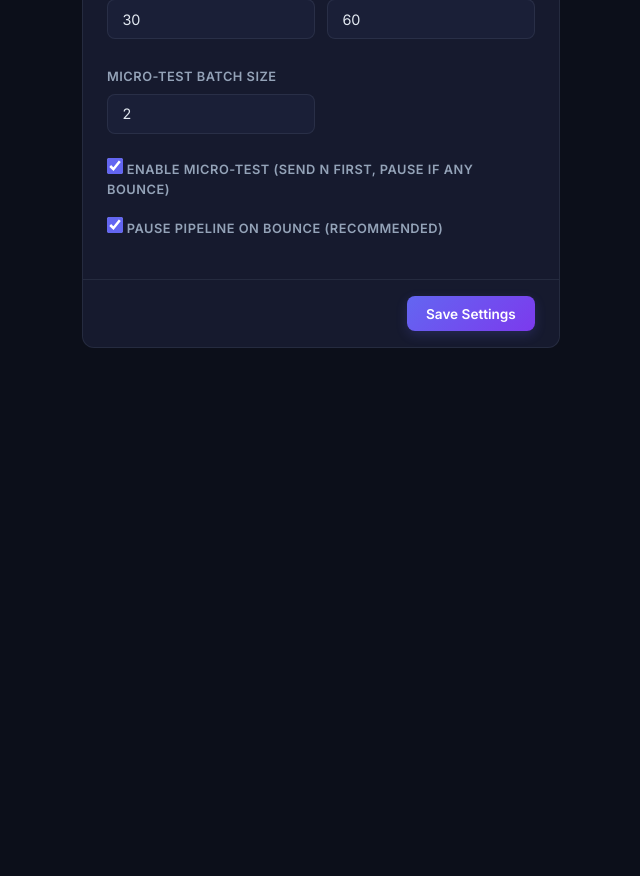
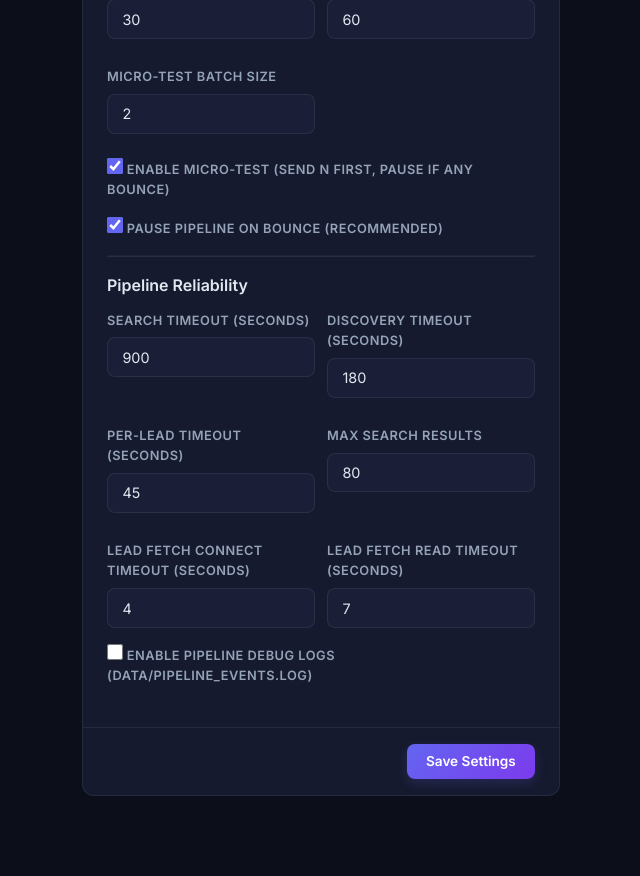
Before and after one commit to rayen112211/ClientEngine, a Flask app: page /settings in a window 1280 px wide. Shown: the part 1155-2031 px from the top of the page, without its empty margins (178-818 px from the left). Before the commit the page ends 1503 px from the top, so only its background shows below. Run offline with Flask 3, Linux system fonts and the light colour scheme; data comes from the database, SQL or seed files in the repository.

Commit message:
Expose and validate pipeline reliability settings

```diff
--- a/app.py
+++ b/app.py
@@ -1428,6 +1428,11 @@ def settings_page():
 
 @app.route("/settings/update", methods=["POST"])
 def update_settings_route():
+    send_delay_min = _setting_int(request.form, "send_delay_min", 30, minimum=5, maximum=600)
+    send_delay_max = _setting_int(request.form, "send_delay_max", 60, minimum=5, maximum=900)
+    if send_delay_max < send_delay_min:
+        send_delay_max = send_delay_min
+
     data = {
         "smtp_host": request.form.get("smtp_host", "mail.spacemail.com"),
         "smtp_port": request.form.get("smtp_port", "465"),
@@ -1439,11 +1444,18 @@ def update_settings_route():
         "reply_to": request.form.get("reply_to", ""),
         "portfolio_link": request.form.get("portfolio_link", ""),
         "google_places_api_key": request.form.get("google_places_api_key", ""),
-        "send_delay_min": request.form.get("send_delay_min", "30"),
-        "send_delay_max": request.form.get("send_delay_max", "60"),
-        "micro_test_size": request.form.get("micro_test_size", "2"),
+        "send_delay_min": str(send_delay_min),
+        "send_delay_max": str(send_delay_max),
+        "micro_test_size": str(_setting_int(request.form, "micro_test_size", 2, minimum=1, maximum=10)),
         "micro_test_enabled": "true" if request.form.get("micro_test_enabled") == "on" else "false",
         "pause_on_bounce": "true" if request.form.get("pause_on_bounce") == "on" else "false",
+        "search_timeout_seconds": str(_setting_int(request.form, "search_timeout_seconds", SEARCH_TIMEOUT_SECONDS, minimum=120, maximum=7200)),
+        "discovery_timeout_seconds": str(_setting_int(request.form, "discovery_timeout_seconds", DISCOVERY_TIMEOUT_SECONDS, minimum=30, maximum=1800)),
+        "lead_timeout_seconds": str(_setting_int(request.form, "lead_timeout_seconds", LEAD_TIMEOUT_SECONDS, minimum=5, maximum=300)),
+        "lead_fetch_connect_timeout_seconds": str(_setting_float(request.form, "lead_fetch_connect_timeout_seconds", LEAD_FETCH_CONNECT_TIMEOUT_SECONDS, minimum=1.0, maximum=30.0)),
+        "lead_fetch_read_timeout_seconds": str(_setting_float(request.form, "lead_fetch_read_timeout_seconds", LEAD_FETCH_READ_TIMEOUT_SECONDS, minimum=1.0, maximum=45.0)),
+        "search_max_results": str(_setting_int(request.form, "search_max_results", SEARCH_MAX_RESULTS, minimum=5, maximum=200)),
+        "search_debug": "true" if request.form.get("search_debug") == "on" else "false",
     }
     update_settings(data)
     flash("Settings saved âœ“", "success")
--- a/templates/settings.html
+++ b/templates/settings.html
@@ -99,6 +99,47 @@
                         Pause pipeline on bounce (recommended)
                     </label>
                 </div>
+
+                <hr style="border-color: rgba(148,163,184,0.15); margin: 1rem 0">
+                <p style="font-weight:600; margin-bottom:.75rem;">Pipeline Reliability</p>
+                <div style="display:grid; grid-template-columns:1fr 1fr; gap:.75rem;">
+                    <div class="form-group">
+                        <label>Search Timeout (seconds)</label>
+                        <input type="number" name="search_timeout_seconds"
+                            value="{{ settings.get('search_timeout_seconds', '900') }}" min="120" max="7200">
+                    </div>
+                    <div class="form-group">
+                        <label>Discovery Timeout (seconds)</label>
+                        <input type="number" name="discovery_timeout_seconds"
+                            value="{{ settings.get('discovery_timeout_seconds', '180') }}" min="30" max="1800">
+                    </div>
+                    <div class="form-group">
+                        <label>Per-Lead Timeout (seconds)</label>
+                        <input type="number" name="lead_timeout_seconds"
+                            value="{{ settings.get('lead_timeout_seconds', '45') }}" min="5" max="300">
+                    </div>
+                    <div class="form-group">
+                        <label>Max Search Results</label>
+                        <input type="number" name="search_max_results"
+                            value="{{ settings.get('search_max_results', '80') }}" min="5" max="200">
+                    </div>
+                    <div class="form-group">
+                        <label>Lead Fetch Connect Timeout (seconds)</label>
+                        <input type="number" step="0.5" name="lead_fetch_connect_timeout_seconds"
+                            value="{{ settings.get('lead_fetch_connect_timeout_seconds', '4') }}" min="1" max="30">
+                    </div>
+                    <div class="form-group">
+                        <label>Lead Fetch Read Timeout (seconds)</label>
+                        <input type="number" step="0.5" name="lead_fetch_read_timeout_seconds"
+                            value="{{ settings.get('lead_fetch_read_timeout_seconds', '7') }}" min="1" max="45">
+                    </div>
+                </div>
+                <div class="form-group">
+                    <label class="checkbox-label">
+                        <input type="checkbox" name="search_debug" {{ 'checked' if settings.get('search_debug','false')=='true' }}>
+                        Enable pipeline debug logs (data/pipeline_events.log)
+                    </label>
+                </div>
             </div>
             <div class="card-footer">
                 <button type="submit" class="btn btn-primary">Save Settings</button>
```
